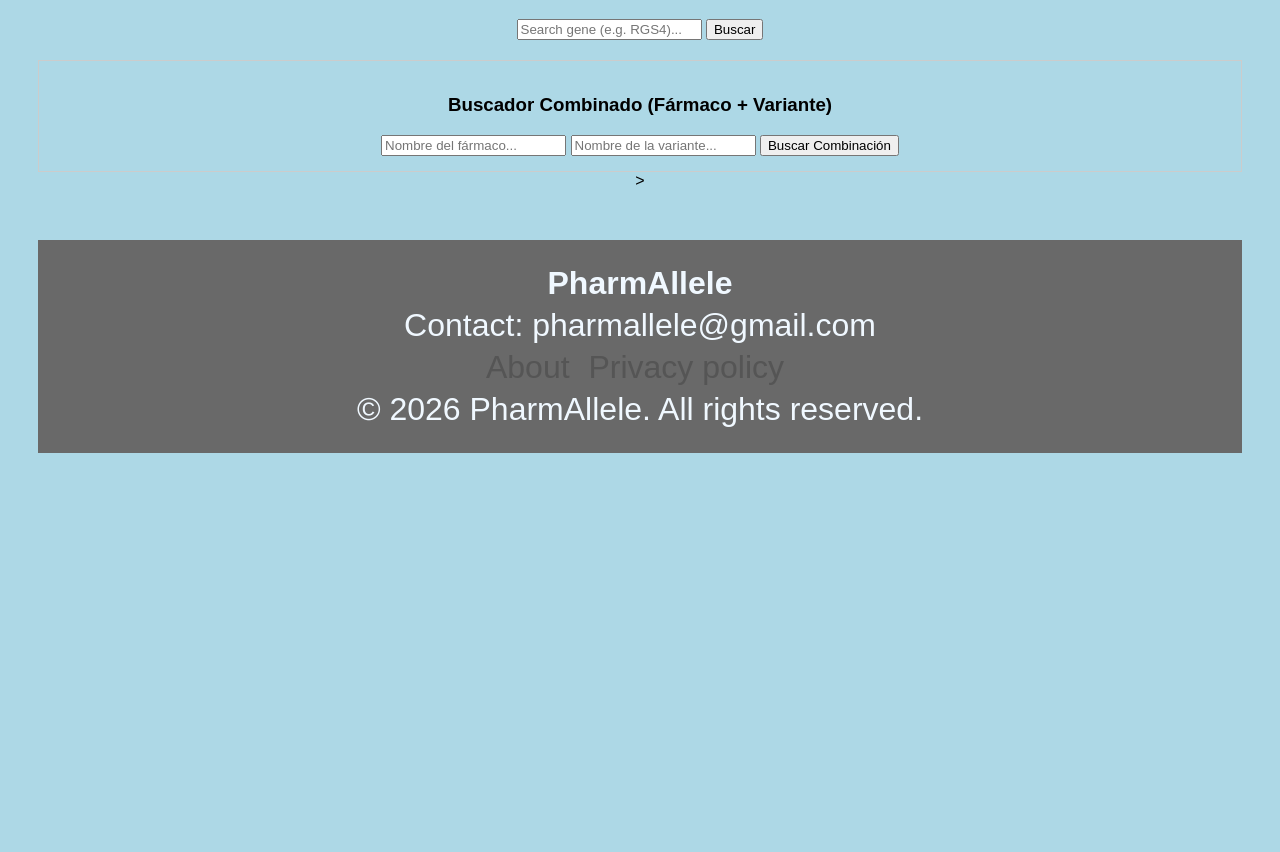
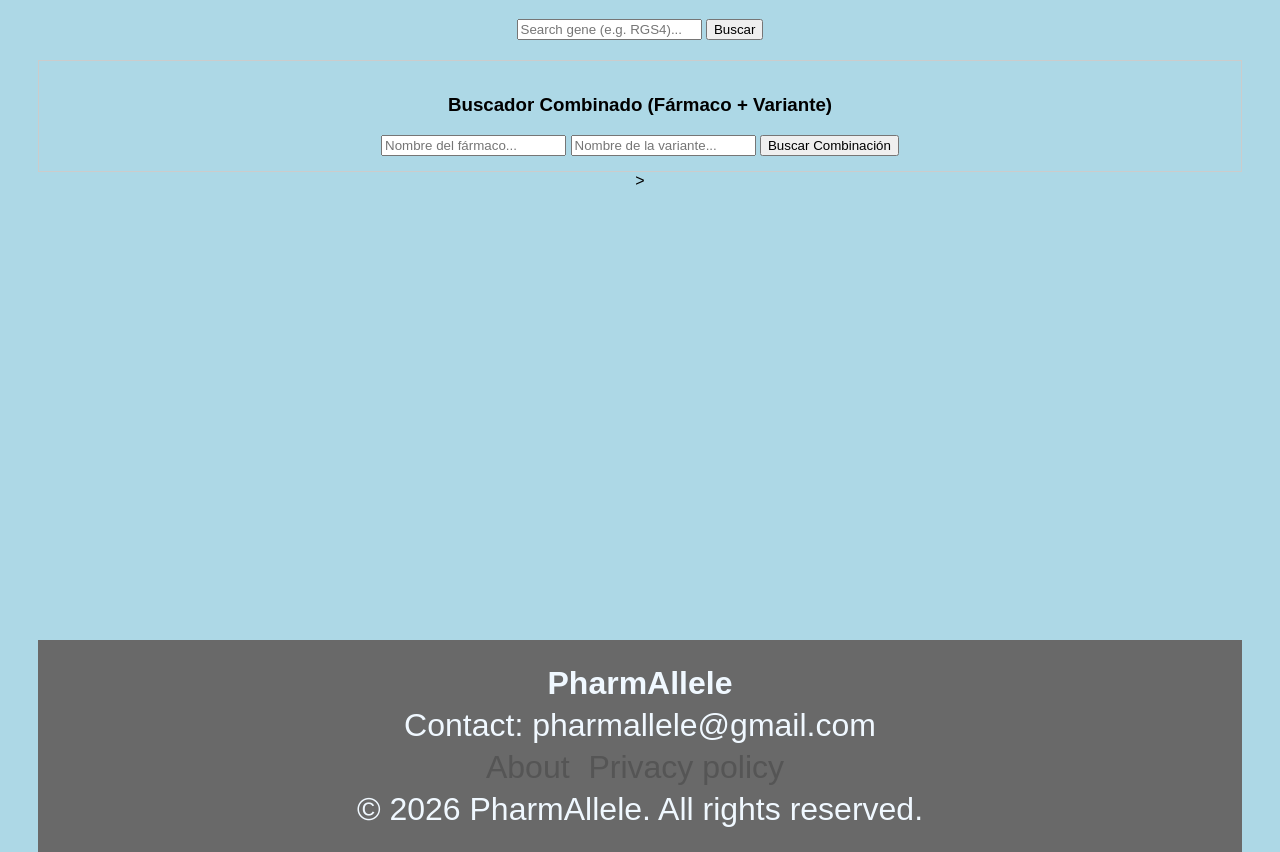
Before and after one commit to elenreyes/PharmAllele, a Flask app: template PharmaAllele/templates/index.html in a window 1280 px wide. Shown: the part 562-1414 px from the top of the page. Before the commit the page ends 1015 px from the top, so only its background shows below. Run offline with Flask 3, Linux system fonts and the light colour scheme; the template is opened without the code that fills it, so the values that code supplies are empty; some libraries are stand-ins or nearby versions.

Commit message:
Add output display
Added a div for output display and a table structure.

```diff
--- a/PharmaAllele/templates/index.html
+++ b/PharmaAllele/templates/index.html
@@ -81,6 +81,13 @@
         </form>
     </div>
     <!-- LEYRE-->>
+    <div id="myDiv" style="width:100%; height:400px;"></div>
+    <div class="container mt-4">
+        <table id="table-output" class="table table-striped" style="width:100%">
+            <thead>
+                </thead>
+        </table>
+    </div>
     <footer>
         <p><strong>PharmAllele</strong></p>
         <p>Contact: pharmallele@gmail.com</p>
```
